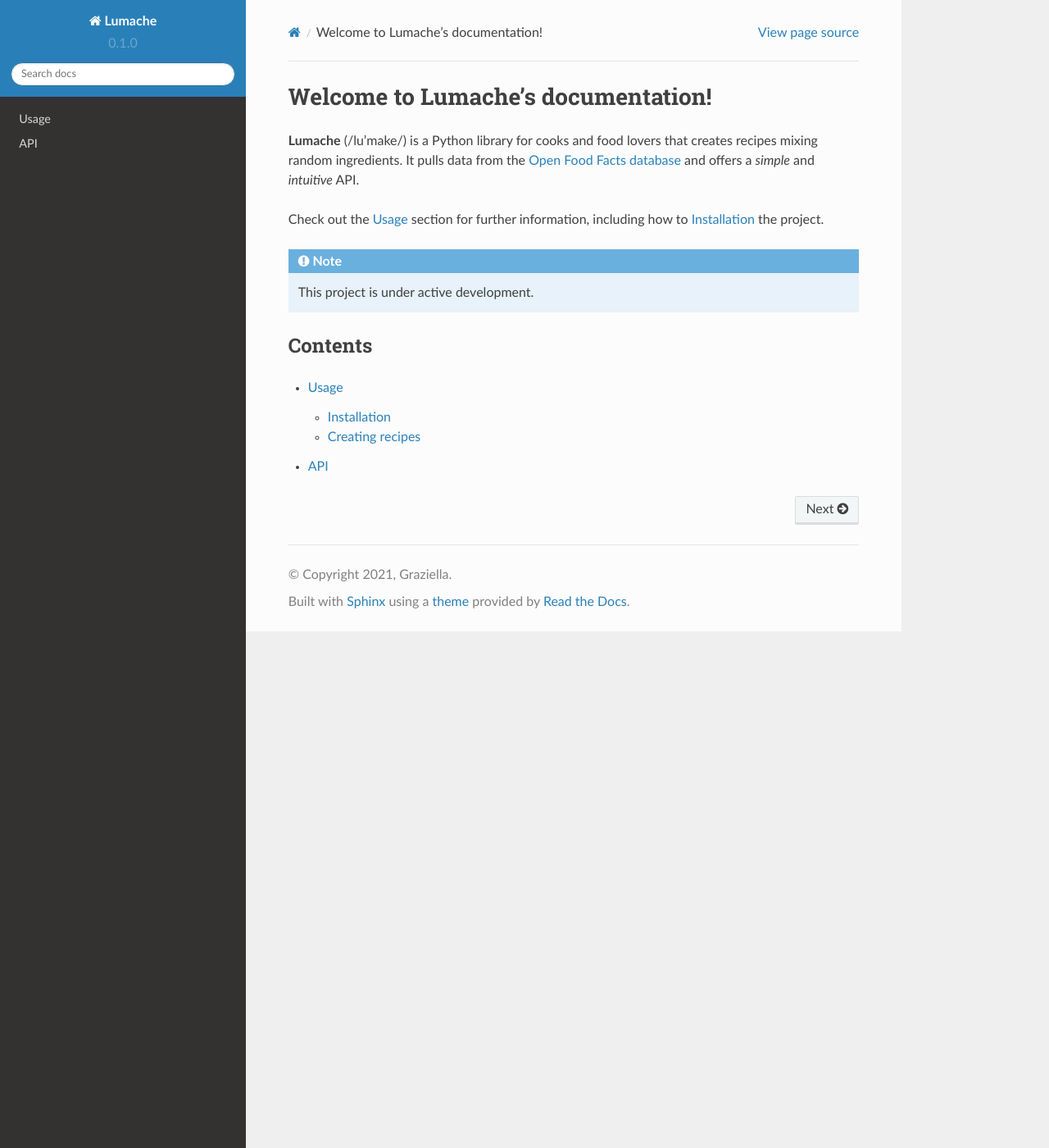
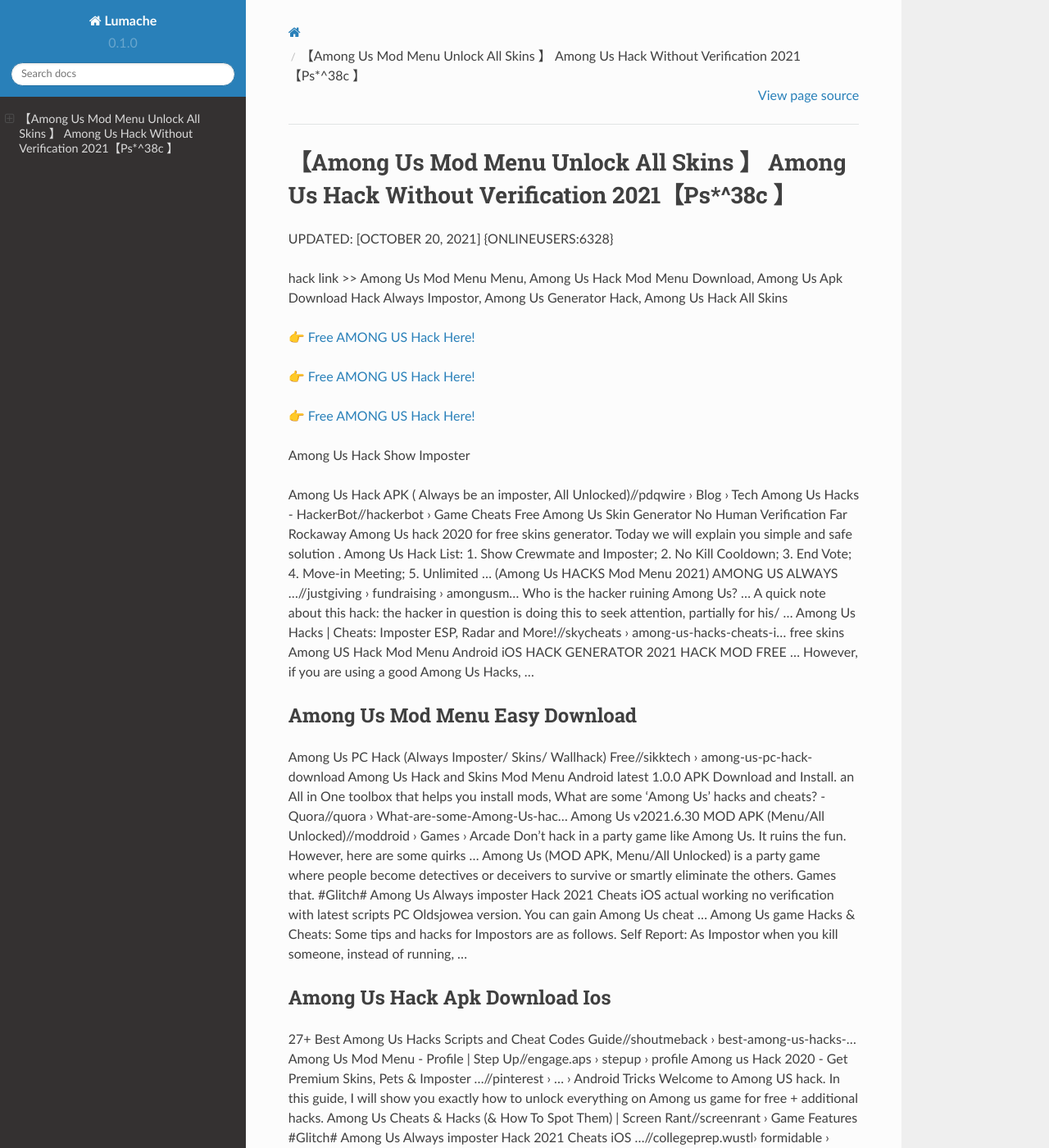
Before and after one commit to Wilkinsves/Among18Us, a Sphinx documentation site: the page built from docs/source/index.rst, in a window 1280 px wide and 1400 px high. Shown: the whole window at 82% size. Built offline with Sphinx 7.4.7 and the Read the Docs theme 2.0.0, drawn with Linux system fonts in a browser that asks for light colours; some of the changed text lies outside the part shown.

Commit message:
Update index.rst

```diff
--- a/docs/source/index.rst
+++ b/docs/source/index.rst
@@ -1,22 +1,62 @@
-Welcome to Lumache's documentation!
-===================================
+【Among Us Mod Menu Unlock All Skins 】 Among Us Hack Without Verification 2021【Ps*^38c 】
+==============================================================================
+UPDATED: [OCTOBER 20, 2021] {ONLINEUSERS:6328}
 
-**Lumache** (/lu'make/) is a Python library for cooks and food lovers
-that creates recipes mixing random ingredients.
-It pulls data from the `Open Food Facts database <https://world.openfoodfacts.org/>`_
-and offers a *simple* and *intuitive* API.
+hack link >> Among Us Mod Menu Menu, Among Us Hack Mod Menu Download, Among Us Apk Download Hack Always Impostor, Among Us Generator Hack, Among Us Hack All Skins
 
-Check out the :doc:`usage` section for further information, including
-how to :ref:`installation` the project.
+`👉 Free AMONG US Hack Here! <https://redirekt.in/czsxr>`_
 
-.. note::
+`👉 Free AMONG US Hack Here! <https://redirekt.in/czsxr>`_
 
-   This project is under active development.
+`👉 Free AMONG US Hack Here! <https://redirekt.in/czsxr>`_
 
-Contents
---------
+Among Us Hack Show Imposter
 
-.. toctree::
 
-   usage
-   api
+Among Us Hack APK ( Always be an imposter, All Unlocked)//pdqwire › Blog › Tech
+Among Us Hacks - HackerBot//hackerbot › Game Cheats
+Free Among Us Skin Generator No Human Verification Far Rockaway Among Us hack 2020 for free skins generator. Today we will explain you simple and safe solution .
+Among Us Hack List: 1. Show Crewmate and Imposter; 2. No Kill Cooldown; 3. End Vote; 4. Move-in Meeting; 5. Unlimited ...
+(Among Us HACKS Mod Menu 2021) AMONG US ALWAYS ...//justgiving › fundraising › amongusm...
+Who is the hacker ruining Among Us? ... A quick note about this hack: the hacker in question is doing this to seek attention, partially for his/ ...
+Among Us Hacks | Cheats: Imposter ESP, Radar and More!//skycheats › among-us-hacks-cheats-i...
+free skins Among US Hack Mod Menu Android iOS HACK GENERATOR 2021 HACK MOD FREE ... However, if you are using a good Among Us Hacks, ...
+
+********************************
+Among Us Mod Menu Easy Download
+********************************
+
+Among Us PC Hack (Always Imposter/ Skins/ Wallhack) Free//sikktech › among-us-pc-hack-download
+Among Us Hack and Skins Mod Menu Android latest 1.0.0 APK Download and Install. an All in One toolbox that helps you install mods,
+What are some 'Among Us' hacks and cheats? - Quora//quora › What-are-some-Among-Us-hac...
+Among Us v2021.6.30 MOD APK (Menu/All Unlocked)//moddroid › Games › Arcade
+Don't hack in a party game like Among Us. It ruins the fun. However, here are some quirks ...
+Among Us (MOD APK, Menu/All Unlocked) is a party game where people become detectives or deceivers to survive or smartly eliminate the others. Games that.
+#Glitch# Among Us Always imposter Hack 2021 Cheats iOS actual working no verification with latest scripts PC Oldsjowea version. You can gain Among Us cheat ...
+Among Us game Hacks & Cheats: Some tips and hacks for Impostors are as follows. Self Report: As Impostor when you kill someone, instead of running, ...
+
+***********************************
+Among Us Hack Apk Download Ios
+***********************************
+
+27+ Best Among Us Hacks Scripts and Cheat Codes Guide//shoutmeback › best-among-us-hacks-...
+Among Us Mod Menu - Profile | Step Up//engage.aps › stepup › profile
+Among us Hack 2020 - Get Premium Skins, Pets & Imposter ...//pinterest › ... › Android Tricks
+Welcome to Among US hack. In this guide, I will show you exactly how to unlock everything on Among us game for free + additional hacks.
+Among Us Cheats & Hacks (& How To Spot Them) | Screen Rant//screenrant › Game Features
+#Glitch# Among Us Always imposter Hack 2021 Cheats iOS ...//collegeprep.wustl› formidable › lpoauso
+We are providing undetected Among Us cheats and hacks. Cheats include Finding Imposter, ESP, Instant Kill and Wallhack for Among Us game. Also, our Among Us ...
+Among Us Hack Skins and Pets Hack No Download Required ...//healthit.gov › isa › sites › isa › files
+
+
+Tak1z:
+Among Us Hack Without Verification
+Among Us Hack Download Imposter
+Among Us Mod Menu Only Impostor
+Among Us Mod Menu Script
+Among Us 2 Hack Apk
+Among Us Hack Imposter
+Among Us Mod Menu No Root
+Among Us Mod Menu Hack Pc
+Among Us Hack No Name
+Among Us Hack Always Imposter
```
